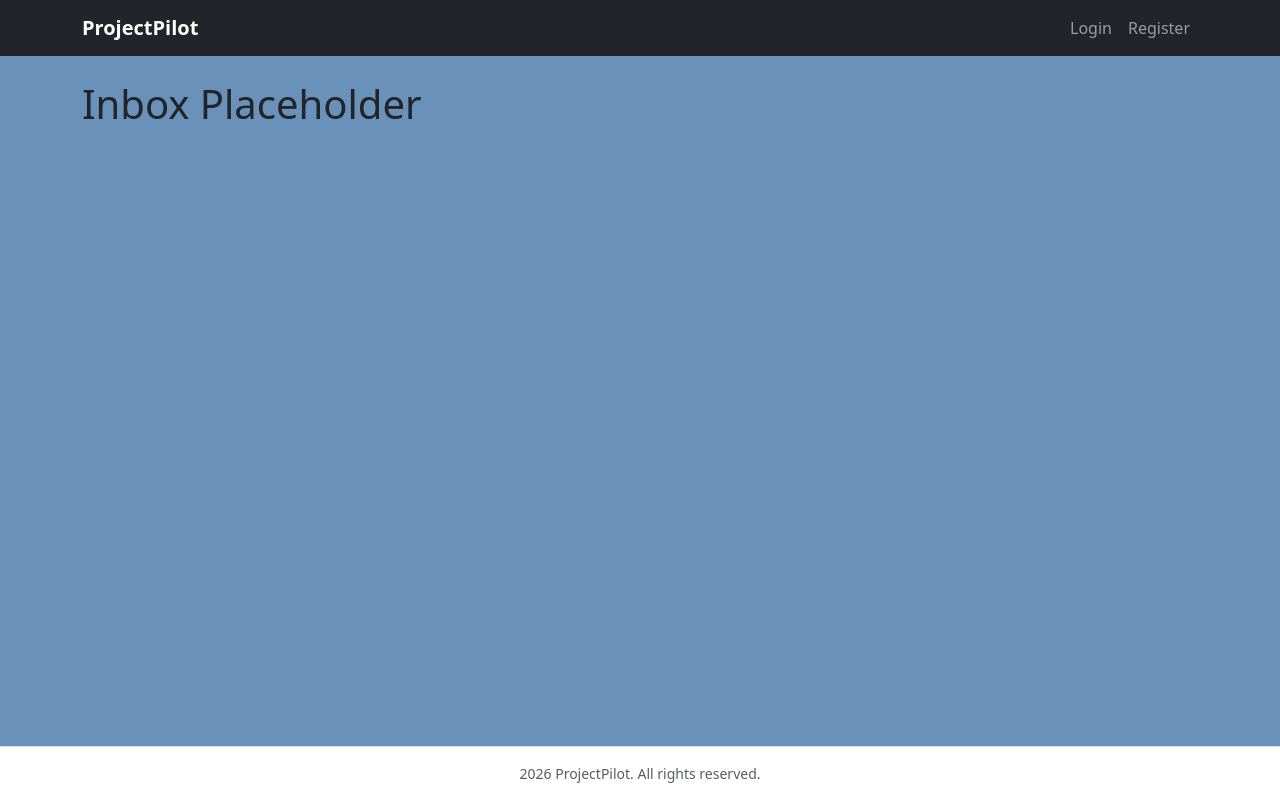
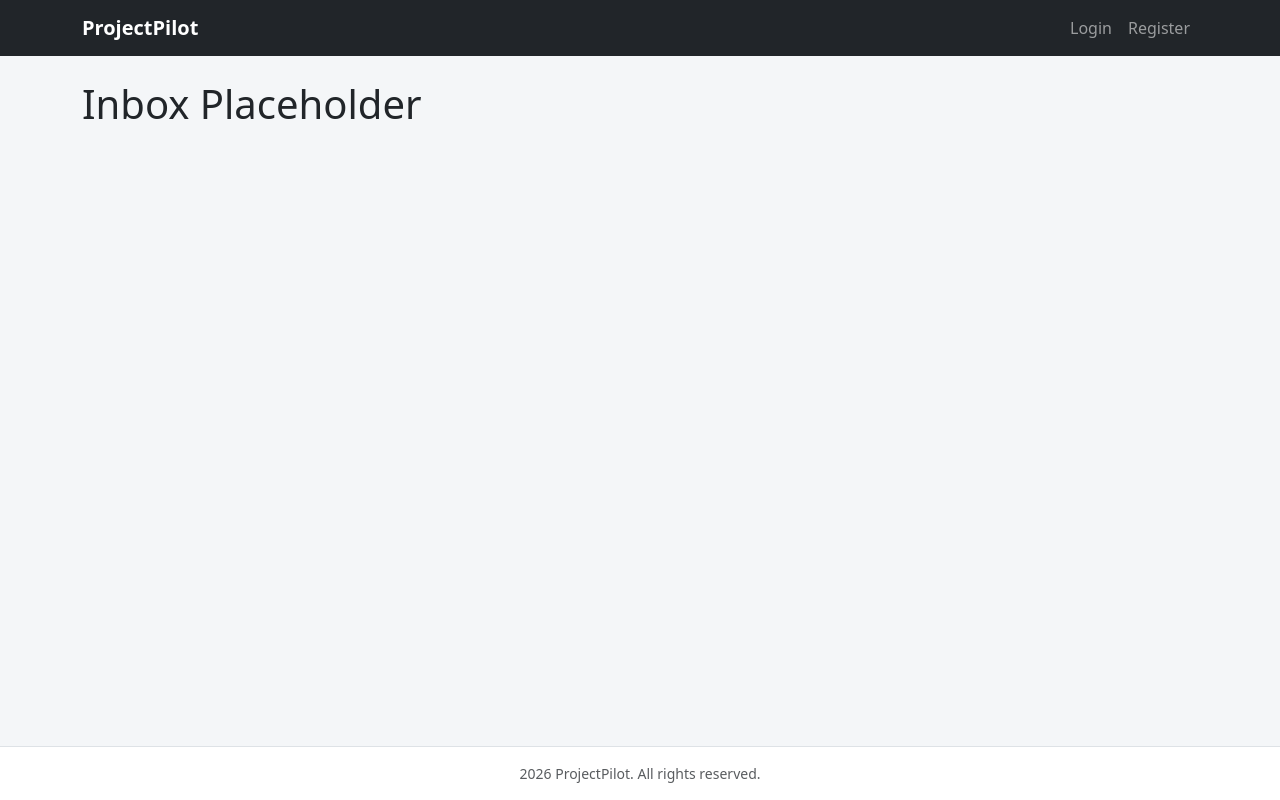
Before and after one commit to ScriptusDigital/Frameworks_Assignment, a Django app: page /inbox/ in a window 1280 px wide. Run offline with Django 5.2, Linux system fonts and the light colour scheme.

Commit message:
style: update background colour

```diff
--- a/static/css/style.css
+++ b/static/css/style.css
@@ -1,5 +1,5 @@
 body {
-    background-color: #6991ba;
+    background-color: #f4f6f8;
     min-height: 100vh;
     display: flex;
     flex-direction: column;
```
